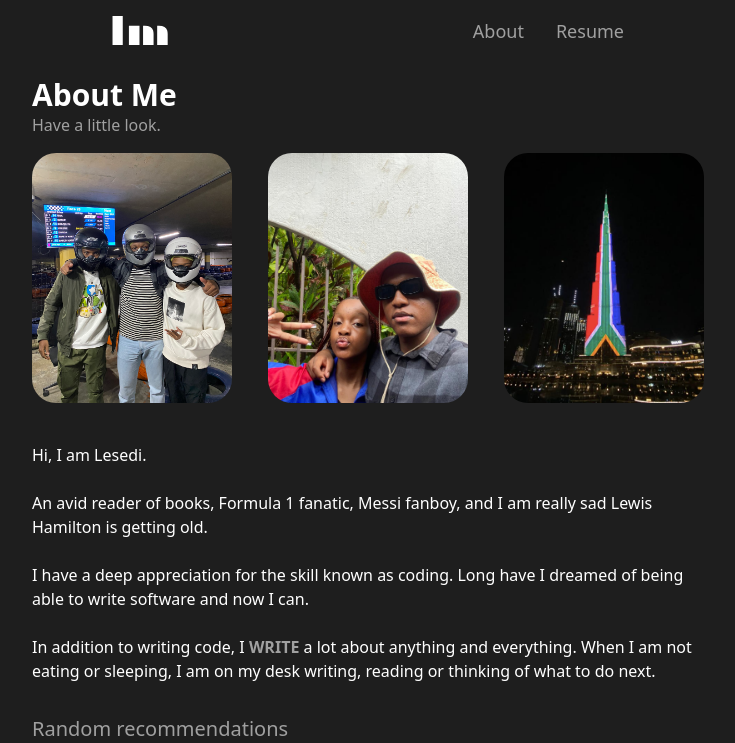
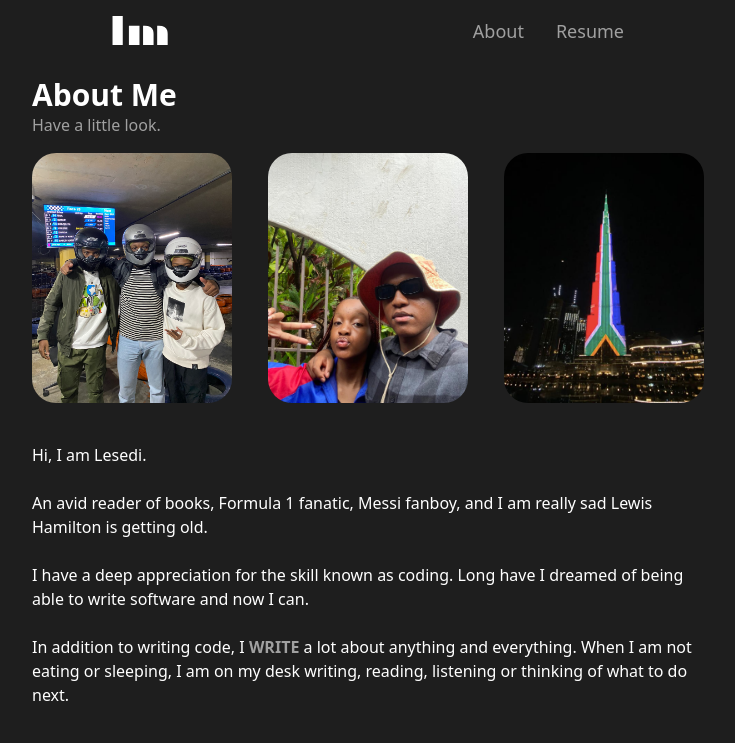
Before and after one commit to Lesmol/personal-portfolio, a React (Vite) app: page /about in a window 1280 px wide. Shown: the top 743 px of the page, without its empty margins (272-1007 px from the left). Built offline with nearby package versions, Linux system fonts and the light colour scheme.

Commit message:
minor updates

```diff
--- a/src/Components/About/Description.tsx
+++ b/src/Components/About/Description.tsx
@@ -16,7 +16,7 @@ function Description() {
         In addition to writing code, I{" "}
         <span className="text-primary font-bold">WRITE</span> a lot about
         anything and everything. When I am not eating or sleeping, I am on my
-        desk writing, reading or thinking of what to do next.
+        desk writing, reading, listening or thinking of what to do next.
       </p>
     </div>
   );
--- a/src/Components/About/Images.tsx
+++ b/src/Components/About/Images.tsx
@@ -8,7 +8,7 @@ function Images(props: ImageProps) {
   return (
     <img
       src={props.src}
-      alt=""
+      alt={props.alt}
       className={`w-[45%] h-[25%] object-cover rounded-3xl md:w-[200px] md:h-[250px] ${
         !props.hidden ? "" : "hidden md:block"
       }`}
--- a/src/Components/About/ReachOut.tsx
+++ b/src/Components/About/ReachOut.tsx
@@ -2,7 +2,7 @@ import SocialLink from "./SocialLink";
 
 function ReachOut() {
   return (
-    <div className="mt-8">
+    <div className="mt-6">
       <h1 className="text-xl text-primary">Reach out</h1>
       <p>
         I know, I know. Lesedi why don't you have Instagram? Lesedi why don't
```
